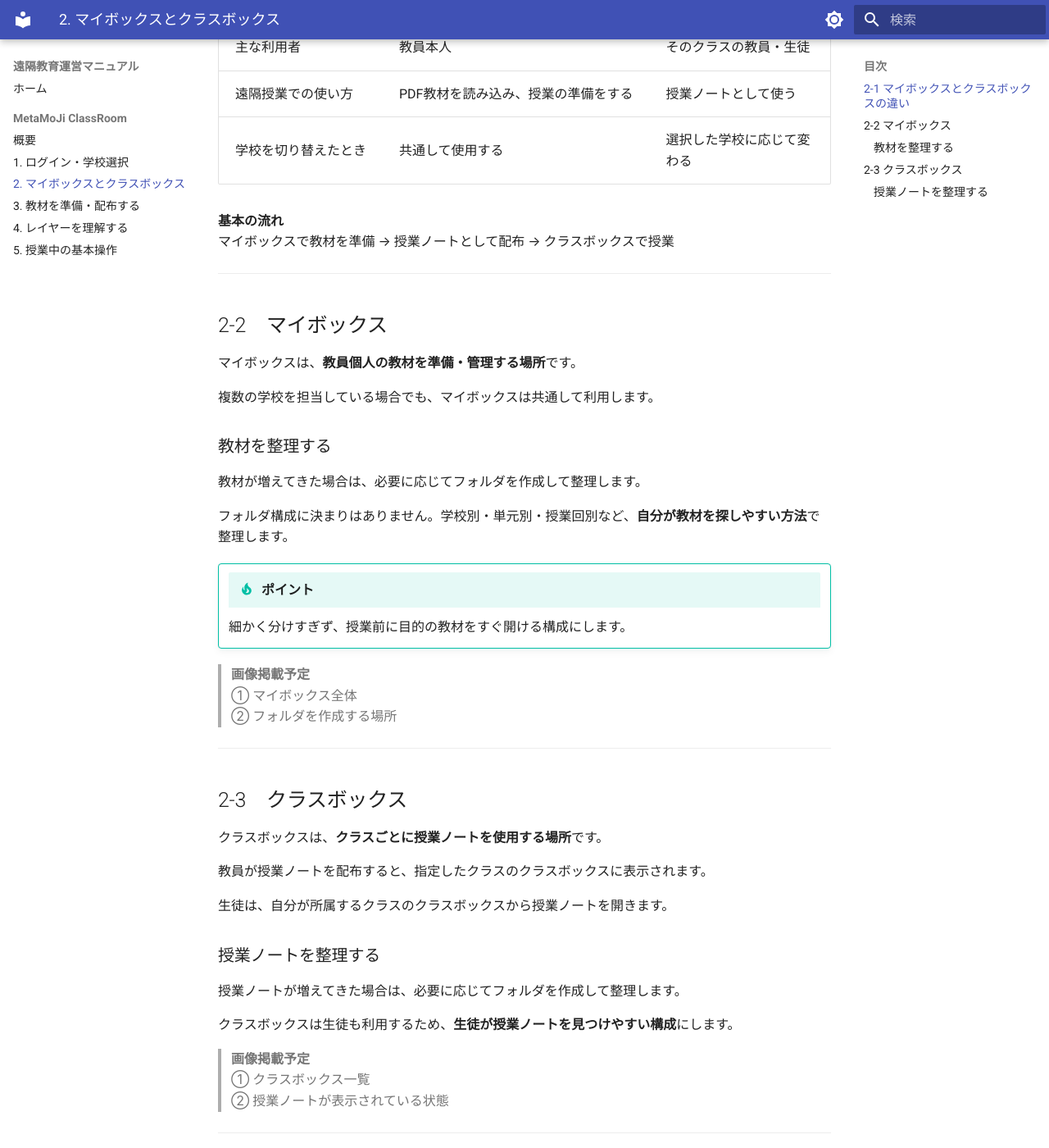
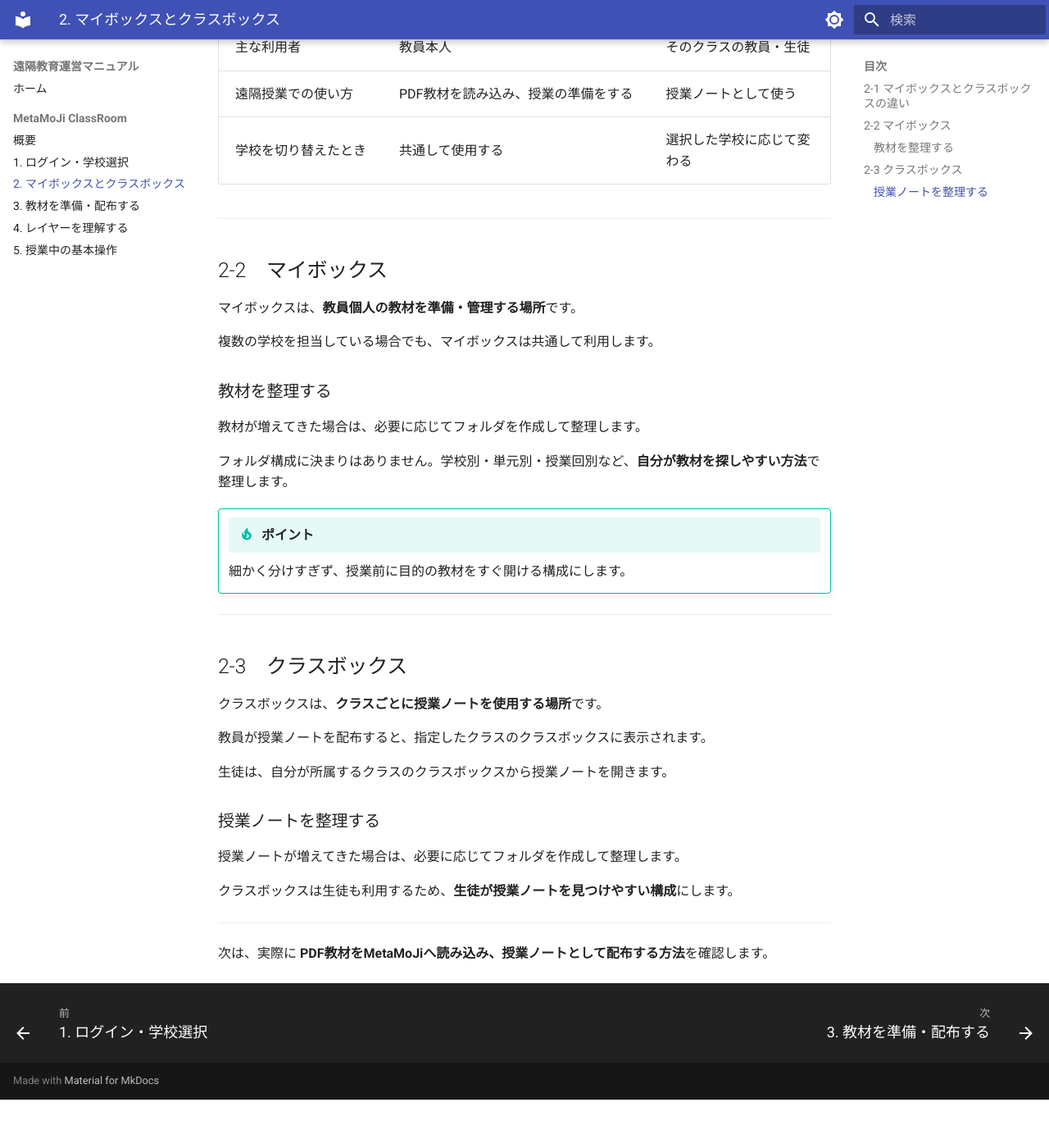
Before and after one commit to a-recs/remote-manual, an MkDocs documentation site: the page built from docs/metamoji/02-box.md, in a window 1280 px wide and 1400 px high, scrolled down 587 px. Shown: the whole window at 82% size. Built offline with MkDocs 1.6.1 and Material for MkDocs 9.7.7, drawn with Linux system fonts in a browser that asks for light colours; after the commit the page ends 1928 px from its top, so only the background shows below that.

Commit message:
Polish box overview page

```diff
--- a/docs/metamoji/02-box.md
+++ b/docs/metamoji/02-box.md
@@ -17,9 +17,6 @@ MetaMoJi ClassRoomでは、遠隔授業の準備と実施で主に **「マイ
 | 遠隔授業での使い方 | PDF教材を読み込み、授業の準備をする | 授業ノートとして使う |
 | 学校を切り替えたとき | 共通して使用する | 選択した学校に応じて変わる |
 
-**基本の流れ**
-マイボックスで教材を準備 → 授業ノートとして配布 → クラスボックスで授業
-
 ---
 
 ## 2-2　マイボックス
@@ -37,9 +34,7 @@ MetaMoJi ClassRoomでは、遠隔授業の準備と実施で主に **「マイ
 !!! tip "ポイント"
     細かく分けすぎず、授業前に目的の教材をすぐ開ける構成にします。
 
-> **画像掲載予定**
-> ① マイボックス全体
-> ② フォルダを作成する場所
+<!-- 画像掲載予定：マイボックス全体、フォルダを作成する場所 -->
 
 ---
 
@@ -57,9 +52,7 @@ MetaMoJi ClassRoomでは、遠隔授業の準備と実施で主に **「マイ
 
 クラスボックスは生徒も利用するため、**生徒が授業ノートを見つけやすい構成**にします。
 
-> **画像掲載予定**
-> ① クラスボックス一覧
-> ② 授業ノートが表示されている状態
+<!-- 画像掲載予定：クラスボックス一覧、授業ノートが表示されている状態 -->
 
 ---
 
```
